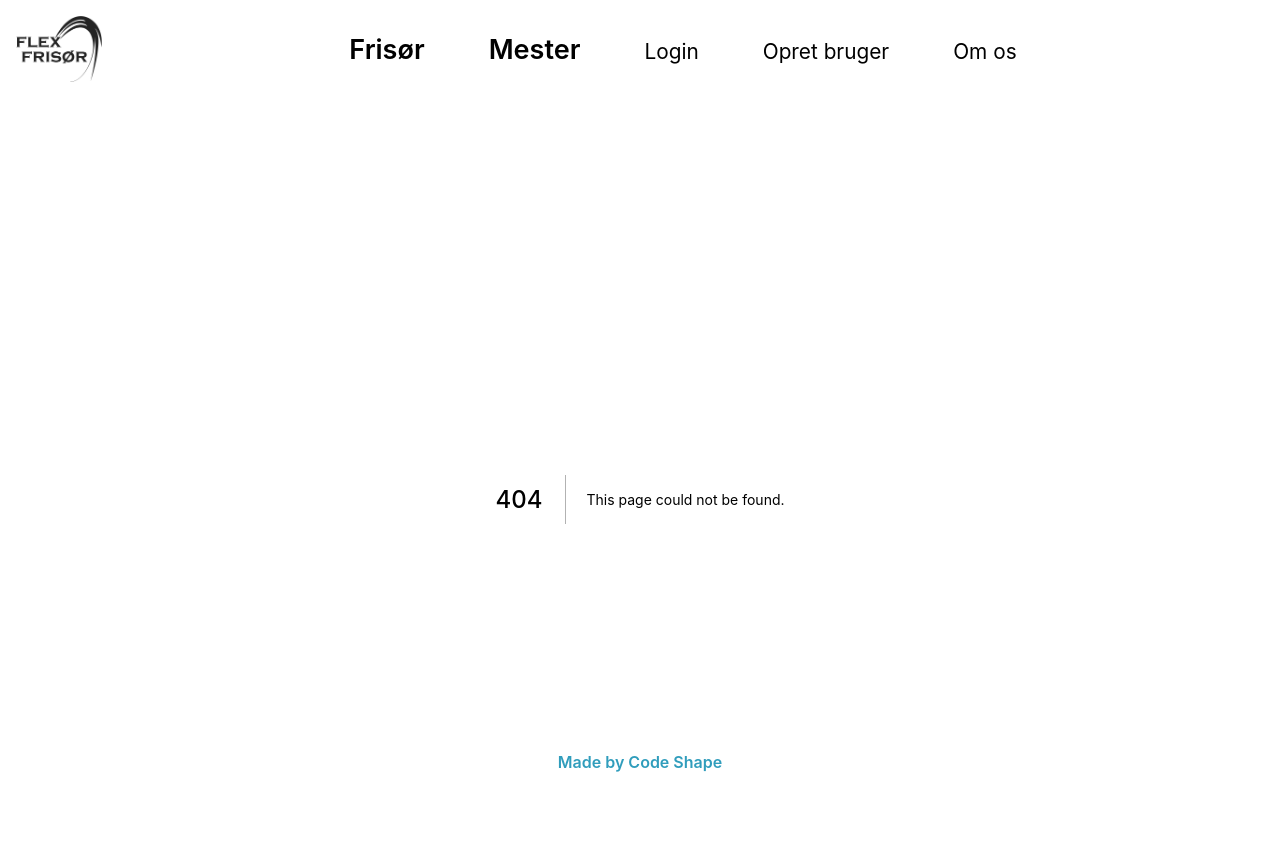
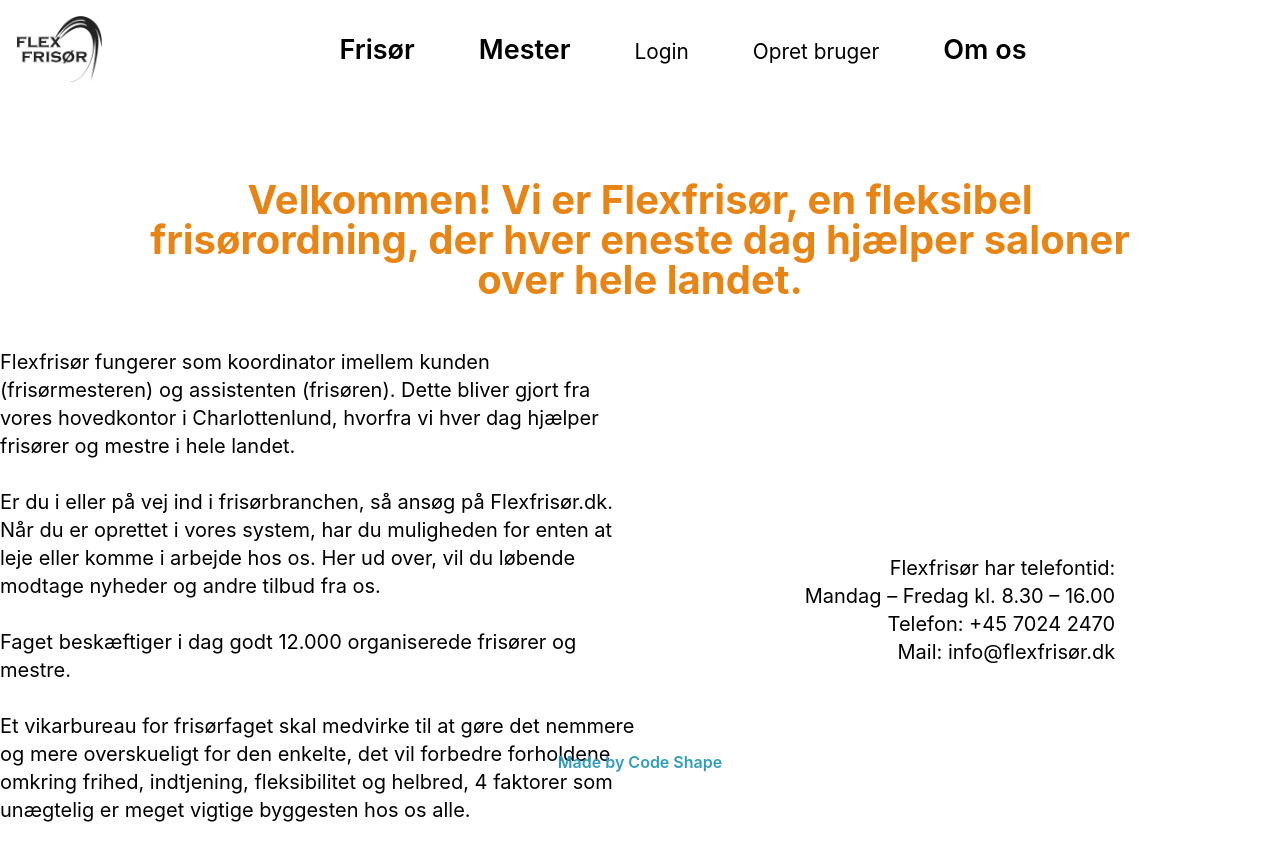
Before and after one commit to Andbec1/flexfrisor, a Next.js app: page /about in a window 1280 px wide. Before the commit this address had no page. Shown: the top 860 px of the page. Built offline with nearby package versions, Linux system fonts and the light colour scheme.

Commit message:
About page created and set up

```diff
--- a/src/components/layout/Header.jsx
+++ b/src/components/layout/Header.jsx
@@ -46,7 +46,7 @@
       <Link href="/saloon" className="text"><a>Mester</a></Link>
         <text className="text">Login</text>
         <text className="text">Opret bruger</text>
-        <text className="text">Om os</text>
+      <Link href="/about" className="text"><a>Om os</a></Link>
       </TextWrapper>
     </Wrapper>
   )
--- /dev/null
+++ b/src/pages/about.js
@@ -0,0 +1,62 @@
+import styled from "styled-components"
+import Head from 'next/head'
+import { H2, BodyMain } from "../components/styles/TextStyles"
+
+const Wrapper = styled.div`
+ padding-top: 0;
+ margin: 0 auto;
+ background: white;
+ padding-bottom: 5rem;
+`
+
+const Intro = styled(H2)`
+color: #E78413;
+text-align: center;
+padding-top: 5rem;
+width: 80vw;
+margin: 0 auto;
+padding-bottom: 3rem;
+`
+
+const Fill = styled.div`
+margin: 0 auto;
+display: grid;
+grid-template-columns: repeat(auto-fit, minmax(300px, 1fr));
+justify-items: center;
+align-items: center;
+`
+
+const Text = styled(BodyMain)`
+color: #000;
+width: 50vw;
+padding-bottom: 3rem;
+`
+
+const Info = styled(BodyMain)`
+color: #000;
+text-align: right;
+list-style-type: none;
+`
+
+export default function About() {
+  return (
+    <Wrapper>
+      <Head>
+        <title>Flexfrisør - Om</title>
+      </Head>
+      <Intro>Velkommen! Vi er Flexfrisør, en fleksibel frisørordning, der hver eneste dag hjælper saloner over hele landet.</Intro>
+      <Fill>
+      <Text>
+Flexfrisør fungerer som koordinator imellem kunden (frisørmesteren) og assistenten (frisøren). Dette bliver gjort fra vores hovedkontor i Charlottenlund, hvorfra vi hver dag hjælper frisører og mestre i hele landet. <br></br><br></br>
+Er du i eller på vej ind i frisørbranchen, så ansøg på Flexfrisør.dk. Når du er oprettet i vores system, har du muligheden for enten at leje eller komme i arbejde hos os. Her ud over, vil du løbende modtage nyheder og andre tilbud fra os. <br></br><br></br>
+Faget beskæftiger i dag godt 12.000 organiserede frisører og mestre. <br></br><br></br>
+Et vikarbureau for frisørfaget skal medvirke til at gøre det nemmere og mere overskueligt for den enkelte, det vil forbedre forholdene omkring frihed, indtjening, fleksibilitet og helbred, 4 faktorer som unægtelig er meget vigtige byggesten hos os alle.
+</Text>
+<Info><li>Flexfrisør har telefontid: </li>
+<li>Mandag – Fredag kl. 8.30 – 16.00</li>
+<li>Telefon: +45 7024 2470</li>
+<li>Mail: info@flexfrisør.dk</li></Info>
+</Fill>
+    </Wrapper>
+  )
+}
```
